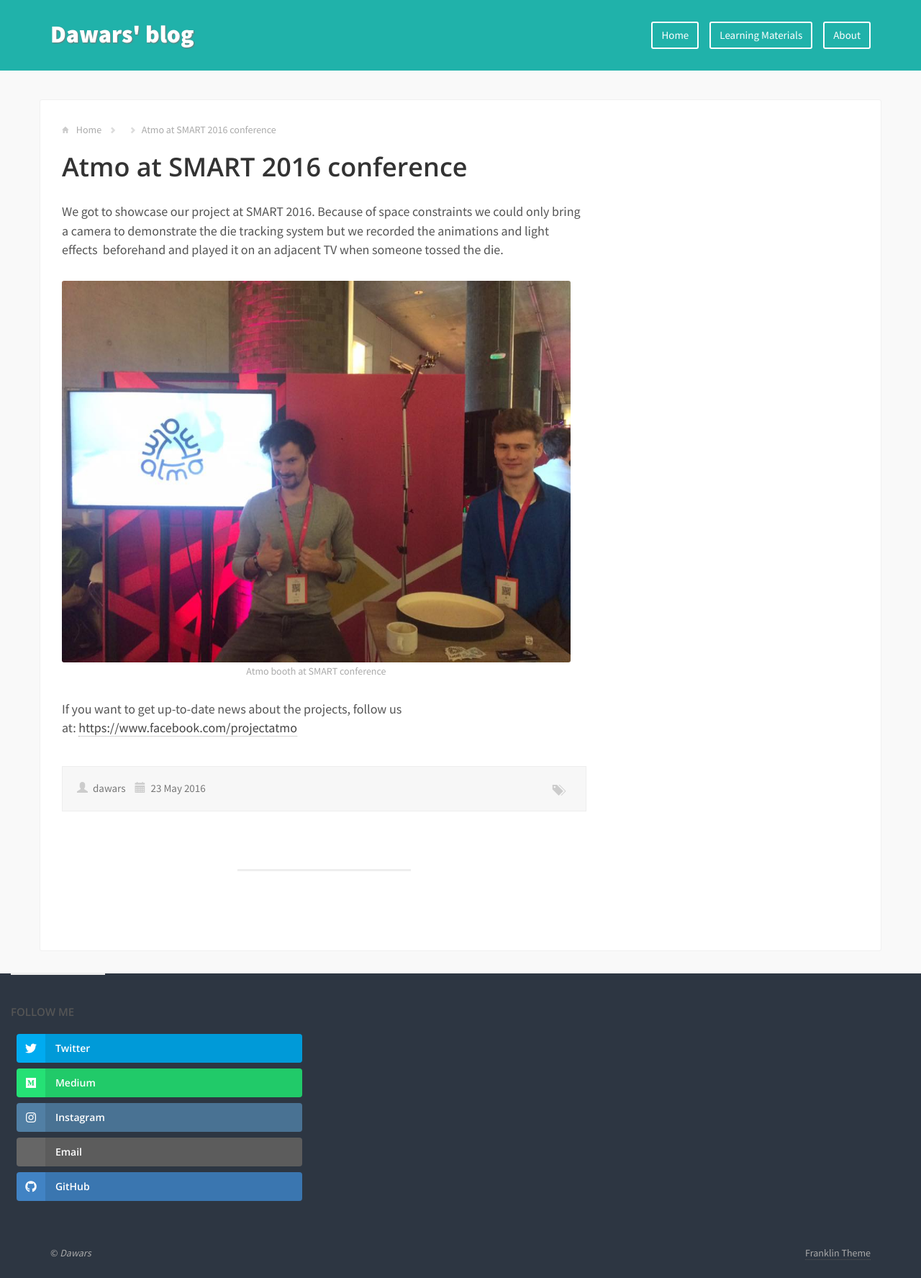
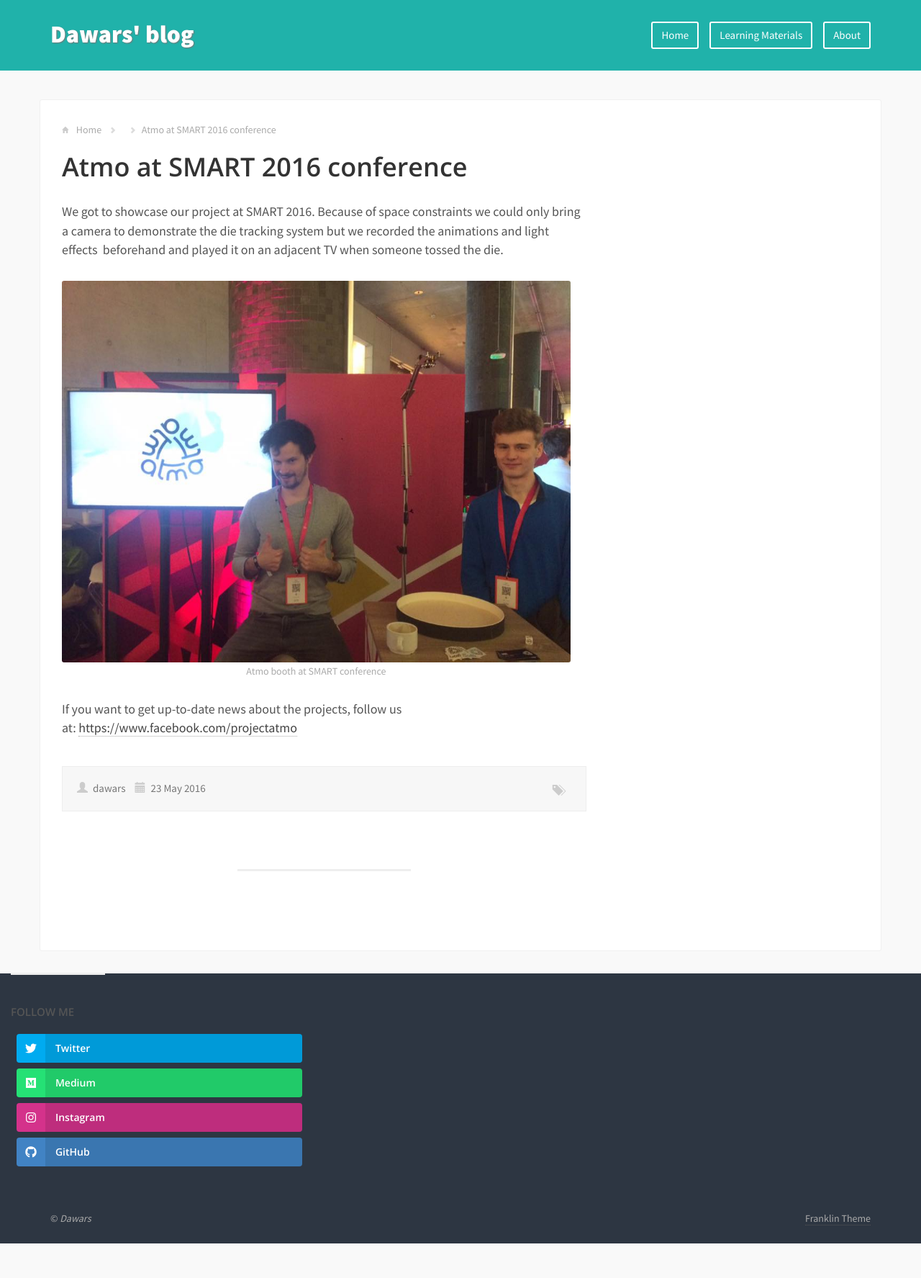
Before and after one commit to Dawars/dawars.github.io, a Jekyll site: the page built from _posts/2016-05-23-atmo-smart-2016-conference.md, in a window 1280 px wide. Shown: the whole page at 72% size. Built offline with Jekyll 4.4.1, drawn with Linux system fonts in a browser that asks for light colours; a script that is not in the unit is left out; after the commit the page ends 1727 px from its top, so only the background shows below that.

Commit message:
Instagram color

```diff
--- a/_layouts/default.html
+++ b/_layouts/default.html
@@ -46,7 +46,7 @@
                         </div>
                         <span class="et_social_overlay"></span>
                     </a>
-                </li>
+                </li><!--
                 <li class="et_social_email">
                     <a href="mailto:me@dawars.me" class="et_social_follow" data-social_name="email"
                        data-social_type="follow" data-post_id="6" target="_blank">
@@ -56,7 +56,7 @@
                         </div>
                         <span class="et_social_overlay"></span>
                     </a>
-                </li>
+                </li>-->
                 <li class="et_social_github">
                     <a href="https://github.com/dawars/" class="et_social_follow" data-social_name="github"
                        data-social_type="follow" data-post_id="6" target="_blank">
--- a/css/monarch.css
+++ b/css/monarch.css
@@ -239,11 +239,11 @@
 .et_monarch .widget_monarchwidget li.et_social_spotify { background-color: #aecf29 !important; }
 .et_monarch .widget_monarchwidget li.et_social_spotify:hover, .et_monarch .widget_monarchwidget .et_social_circle li.et_social_spotify:hover i { background-color: #94b023 !important; }
 
-.et_monarch .et_social_instagram, .et_monarch .et_social_networks.et_social_circle .et_social_instagram i { background-color: #517fa4; }
-.et_monarch li.et_social_instagram:hover, .et_monarch .et_social_networks.et_social_circle li.et_social_instagram:hover i { background-color: #456c8c; }
-.et_monarch .et_social_sidebar_border li.et_social_instagram:hover, .et_monarch .et_social_sidebar_networks_right.et_social_sidebar_border li.et_social_instagram:hover { border-color: #517fa4; }
-.et_monarch .widget_monarchwidget li.et_social_instagram { background-color: #517fa4 !important; }
-.et_monarch .widget_monarchwidget li.et_social_instagram:hover, .et_monarch .widget_monarchwidget .et_social_circle li.et_social_instagram:hover i { background-color: #456c8c !important; }
+.et_monarch .et_social_instagram, .et_monarch .et_social_networks.et_social_circle .et_social_instagram i { background-color: #d4328b; }
+.et_monarch li.et_social_instagram:hover, .et_monarch .et_social_networks.et_social_circle li.et_social_instagram:hover i { background-color: #ad33b2; }
+.et_monarch .et_social_sidebar_border li.et_social_instagram:hover, .et_monarch .et_social_sidebar_networks_right.et_social_sidebar_border li.et_social_instagram:hover { border-color: #d4328b; }
+.et_monarch .widget_monarchwidget li.et_social_instagram { background-color: #d4328b !important; }
+.et_monarch .widget_monarchwidget li.et_social_instagram:hover, .et_monarch .widget_monarchwidget .et_social_circle li.et_social_instagram:hover i { background-color: #ad33b2 !important; }
 
 .et_monarch .et_social_myspace, .et_monarch .et_social_networks.et_social_circle .et_social_myspace i { background-color: #3a5998; }
 .et_monarch li.et_social_myspace:hover, .et_monarch .et_social_networks.et_social_circle li.et_social_myspace:hover i { background-color: #314c81; }
```
